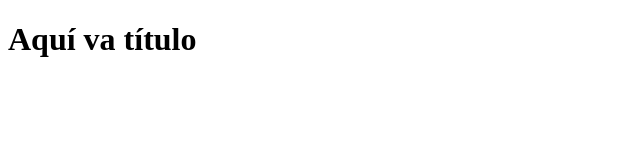
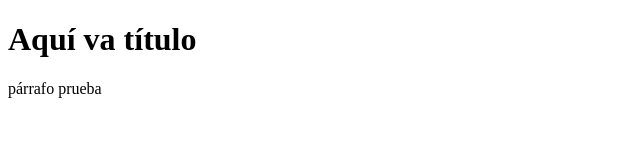
Before and after one commit to Srestrepo2809/Proyecto-web-empresa-C, a plain HTML site: page index.html in a window 1280 px wide. Shown: the whole page, without its empty margins (0-640 px from the left). Drawn offline with Linux system fonts and the light colour scheme.

Commit message:
Update index.html

```diff
--- a/index.html
+++ b/index.html
@@ -6,5 +6,6 @@
 </head>
 <body>
     <h1>Aquí va título</h1>
+    <p>párrafo prueba</p>
 </body>
 </html>
```
